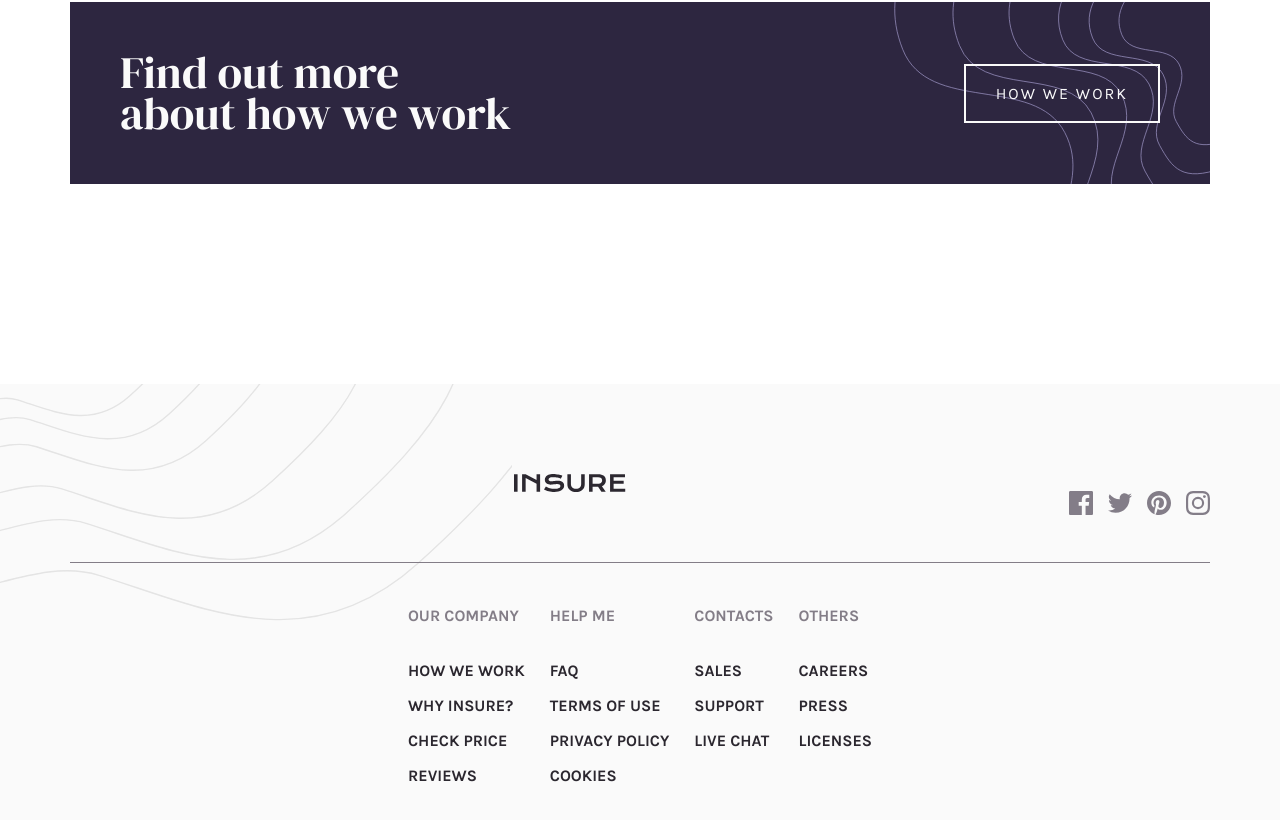
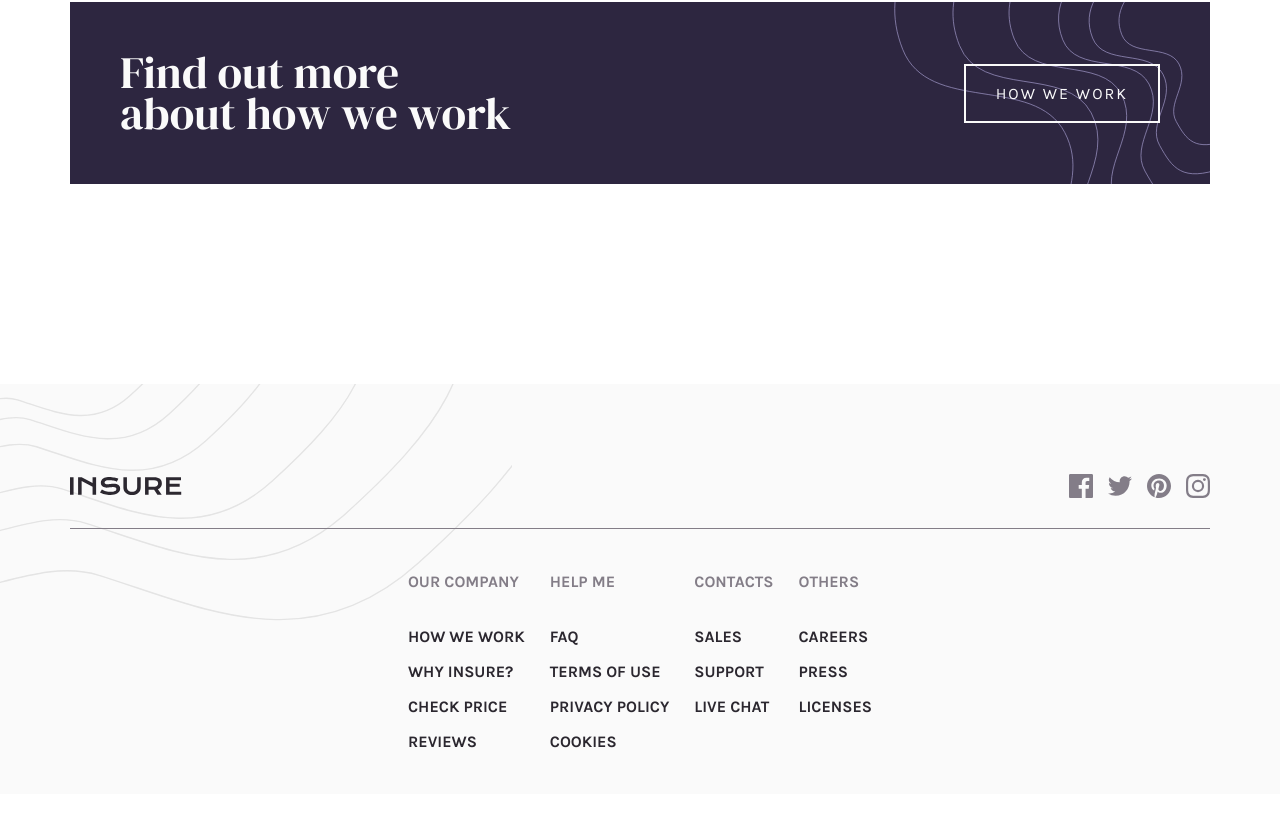
Before and after one commit to higor-costa/pagina-de-destino-insure, a React (Vite) app: page / in a window 1280 px wide. Shown: the part 1515-2335 px from the top of the page. After the commit the page ends 2309 px from the top, so only its background shows below. Built offline with nearby package versions, Linux system fonts and the light colour scheme.

Commit message:
Ajusta margem da logo do rodapé

```diff
--- a/src/style/components/Footer.module.scss
+++ b/src/style/components/Footer.module.scss
@@ -34,9 +34,14 @@ footer {
     justify-content: space-between;
   }
 
-  > svg {
-    display: block;
-    margin: 0 auto 40px auto;
+  a {
+    > svg {
+      display: block;
+      margin: 0 auto 30px auto;
+      @include device(m) {
+        margin: 0;
+      }
+    }
   }
 
   .socialMedia {
```
